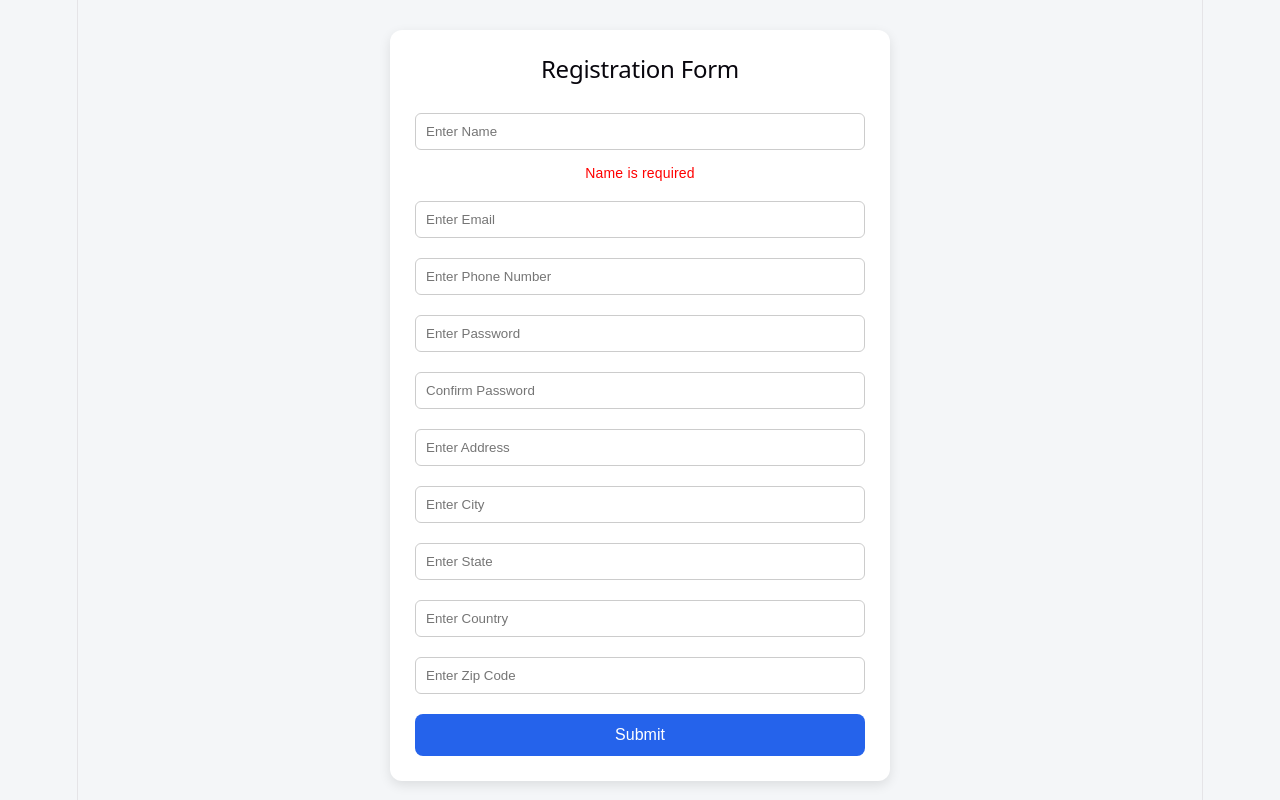
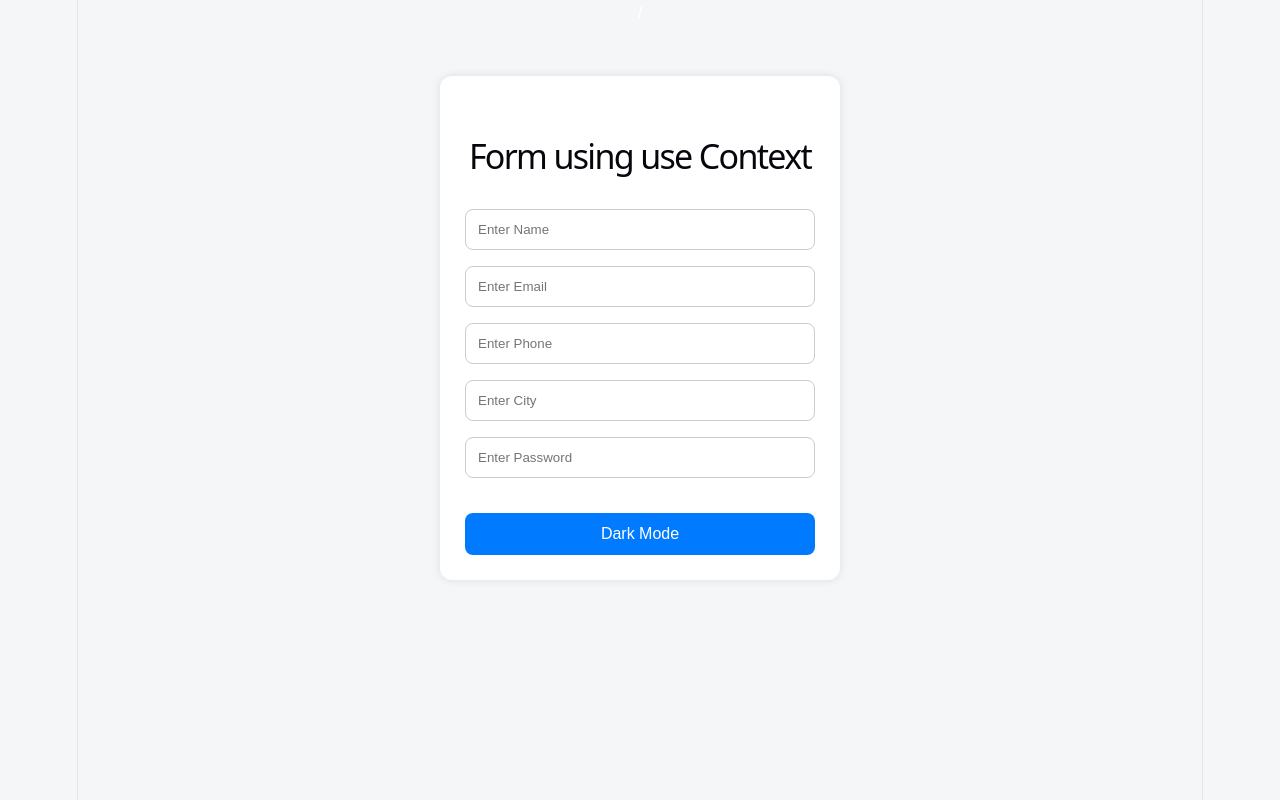
Before and after one commit to Noor-mommadhi11/React-learning, a React (Vite) app: page / in a window 1280 px wide. Shown: the top 800 px of the page. Built offline with nearby package versions, Linux system fonts and the light colour scheme.

Commit message:
"Form using useContext & Component Structure"

```diff
--- a/src/App.jsx
+++ b/src/App.jsx
@@ -12,6 +12,8 @@ import RegistrationForm from "./components/RegistrationForm";
 import StopwatchTimer from "./components/StopwatchTimer";
 import UseRef from "./components/UseRef";
 import ParentNested from "./components/ParentNested";
+import ParentContext from "./components/ParentContext";
+
 
 function App() {
   return (
@@ -22,10 +24,11 @@ function App() {
       {/* <ConditionalRendering/>
       <ListRendering/> */}
       {/* <SignInPage/> */}
-      <RegistrationForm/>
+      {/* <RegistrationForm/>
       <StopwatchTimer/>
       <UseRef/>
-      <ParentNested />
+      <ParentNested /> */}/
+      <ParentContext />
       </>
 
   );
--- /dev/null
+++ b/src/components/FormComponent.jsx
@@ -0,0 +1,14 @@
+import FormFields from "./FormFields";
+import ThemeButton from "./ThemeButton";
+
+function FormComponent() {
+  return (
+    <div className="form-box">
+      <FormFields />
+      {/* <button className="submit-btn">Submit</button> */}
+      <ThemeButton />
+    </div>
+  );
+}
+
+export default FormComponent;
--- /dev/null
+++ b/src/components/FormFields.jsx
@@ -0,0 +1,52 @@
+import { useContext } from "react";
+import { FormContext } from "./ParentContext";
+
+function FormFields() {
+  const { formData, handleChange } = useContext(FormContext);
+
+  return (
+    <div>
+      <input
+        type="text"
+        name="name"
+        placeholder="Enter Name"
+        value={formData.name}
+        onChange={handleChange}
+      />
+
+      <input
+        type="email"
+        name="email"
+        placeholder="Enter Email"
+        value={formData.email}
+        onChange={handleChange}
+      />
+
+      <input
+        type="text"
+        name="phone"
+        placeholder="Enter Phone"
+        value={formData.phone}
+        onChange={handleChange}
+      />
+
+      <input
+        type="text"
+        name="city"
+        placeholder="Enter City"
+        value={formData.city}
+        onChange={handleChange}
+      />
+
+      <input
+        type="password"
+        name="password"
+        placeholder="Enter Password"
+        value={formData.password}
+        onChange={handleChange}
+      />
+    </div>
+  );
+}
+
+export default FormFields;
--- /dev/null
+++ b/src/components/ParentContext.jsx
@@ -0,0 +1,48 @@
+import { createContext, useState } from "react";
+import FormComponent from "./FormComponent";
+import "../styles/ContextForm.css";
+
+export const FormContext = createContext();
+
+function ParentContext() {
+  const [theme, setTheme] = useState("light");
+
+  const [formData, setFormData] = useState({
+    name: "",
+    email: "",
+    phone: "",
+    city: "",
+    password: "",
+  });
+
+  const handleChange = (e) => {
+    const { name, value } = e.target;
+
+    setFormData({
+      ...formData,
+      [name]: value,
+    });
+  };
+
+  const toggleTheme = () => {
+    setTheme(theme === "light" ? "dark" : "light");
+  };
+
+  return (
+    <FormContext.Provider
+      value={{
+        formData,
+        handleChange,
+        theme,
+        toggleTheme,
+      }}
+    >
+      <div className={`container ${theme}`}>
+        <h1>Form using use Context</h1>
+        <FormComponent />
+      </div>
+    </FormContext.Provider>
+  );
+}
+
+export default ParentContext;
--- /dev/null
+++ b/src/components/ThemeButton.jsx
@@ -0,0 +1,14 @@
+import { useContext } from "react";
+import { FormContext } from "./ParentContext";
+
+function ThemeButton() {
+  const { toggleTheme, theme } = useContext(FormContext);
+
+  return (
+    <button className="theme-btn" onClick={toggleTheme}>
+      {theme === "light" ? "Dark Mode" : "Light Mode"}
+    </button>
+  );
+}
+
+export default ThemeButton;
--- /dev/null
+++ b/src/styles/ContextForm.css
@@ -0,0 +1,79 @@
+body {
+  font-family: Arial, sans-serif;
+  background: #f4f6f8;
+}
+
+.container {
+  width: 400px;
+  margin: 50px auto;
+  padding: 25px;
+  border-radius: 12px;
+  transition: 0.3s ease;
+}
+
+.light {
+  background: #ffffff;
+  color: #000;
+  box-shadow: 0 0 10px rgba(0, 0, 0, 0.1);
+}
+
+.dark {
+  background: #1f1f1f;
+  color: white;
+  box-shadow: 0 0 10px rgba(255, 255, 255, 0.1);
+}
+
+.form-box {
+  display: flex;
+  flex-direction: column;
+  gap: 15px;
+}
+
+input {
+  width: 100%;
+  padding: 12px;
+  margin: 8px 0;
+  border-radius: 8px;
+  border: 1px solid #ccc;
+}
+
+button {
+  padding: 12px;
+  border: none;
+  border-radius: 8px;
+  cursor: pointer;
+  background: #007bff;
+  color: white;
+  font-size: 16px;
+}
+
+h1 {
+  font-size: 34px;
+  /* font-weight: bold; */
+  text-align: center;
+  margin-bottom: 20px;
+  line-height: 1.4;
+}
+/* .submit-btn {
+  width: 100%;
+  padding: 12px;
+  margin-top: 12px;
+  border: none;
+  border-radius: 8px;
+  background: #28a745;
+  color: white;
+  font-size: 16px;
+  cursor: pointer;
+} */
+
+.theme-btn {
+  width: 100%;
+  padding: 12px;
+  margin-top: 12px;
+  border: none;
+  border-radius: 8px;
+  background: #007bff;
+  color: white;
+  font-size: 16px;
+  cursor: pointer;
+}
```
